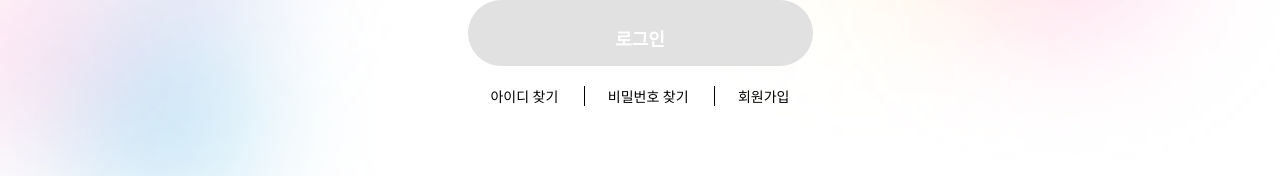
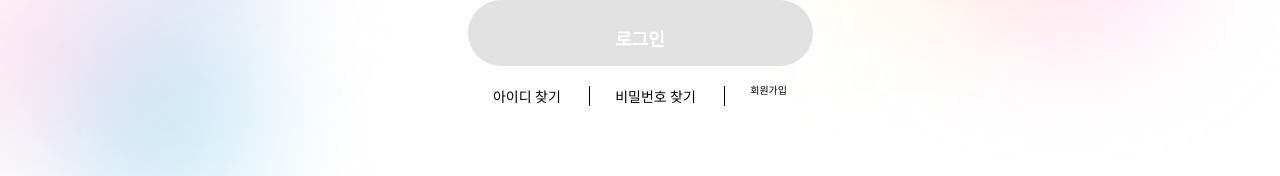
Before and after one commit to stockOneQ/front, a Next.js app: page /login in a window 1280 px wide. Shown: the part 524-700 px from the top of the page. Built offline with nearby package versions, Linux system fonts and the light colour scheme.

Commit message:
feat(agreement): 회원가입 버튼 누를 시 약관 동의 페이지로 이동

```diff
--- a/components/login/SignIn/index.tsx
+++ b/components/login/SignIn/index.tsx
@@ -14,6 +14,7 @@ import {
   userIdState,
   authState,
 } from 'recoil/states';
+import Link from 'next/link';
 
 interface ISignInProps {
   onSignUpClick: () => void;
@@ -123,9 +124,9 @@ const SignIn = ({ onSignUpClick }: ISignInProps) => {
         <div>&nbsp;</div>
         <button>비밀번호 찾기</button>
         <div>&nbsp;</div>
-        <button onClick={onSignUpClick} type="button">
+        <Link href="/login/agreement" onClick={onSignUpClick} type="button">
           회원가입
-        </button>
+        </Link>
       </S.SignInFooterBox>
     </S.SignInSection>
   );
```
Also changed, not shown: pages/login/agreement/index.tsx (added, +10 -0 lines).
